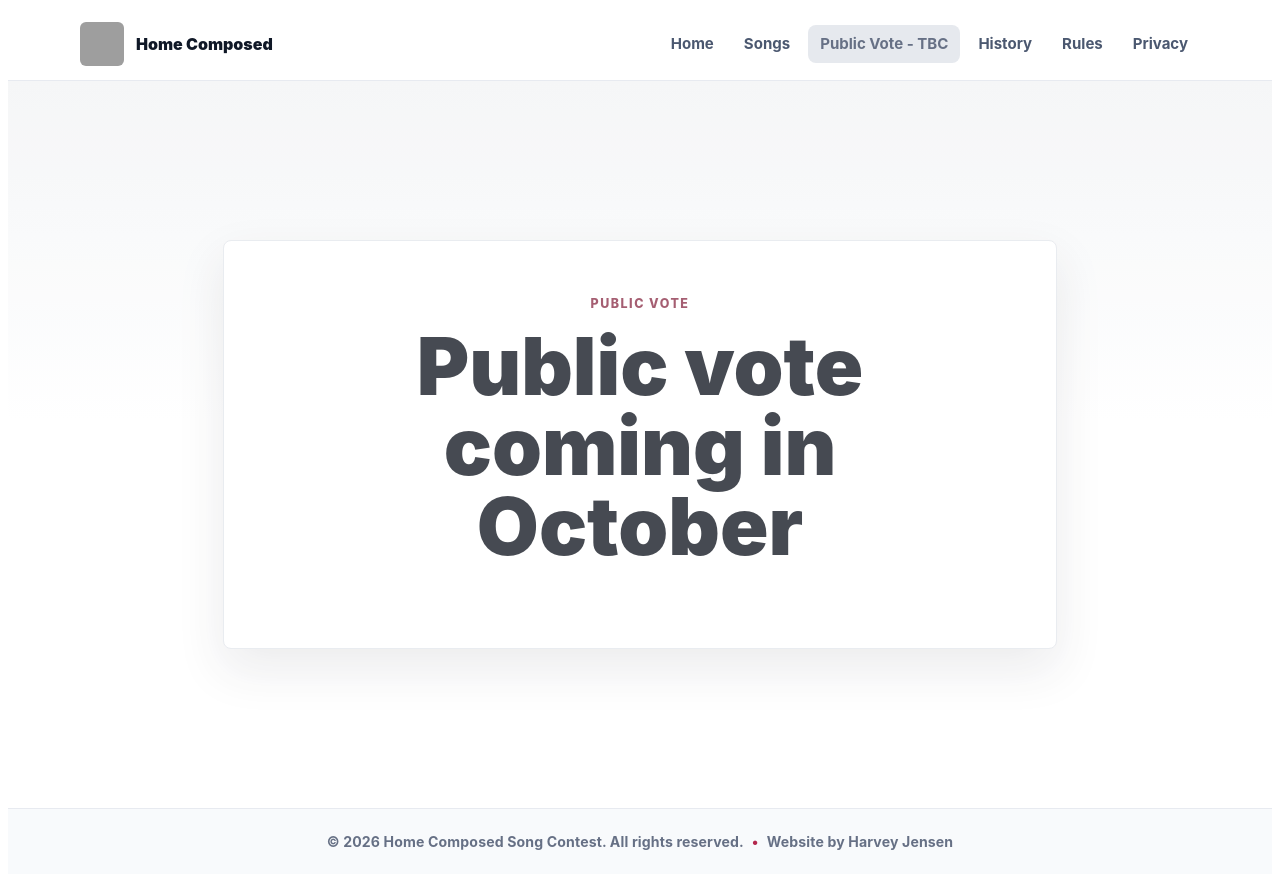
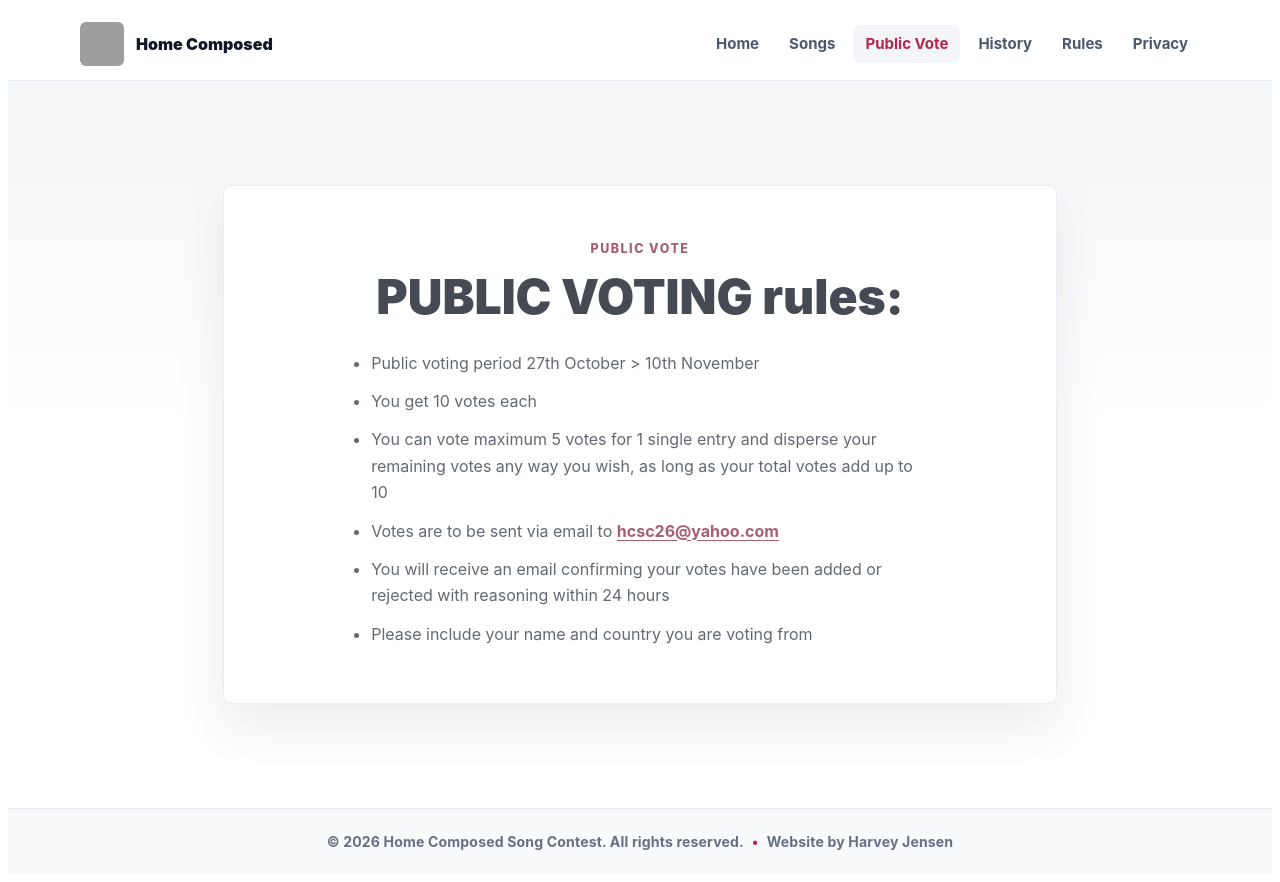
Before and after one commit to Harveyj7/home-composed, an Angular app: page /public-vote in a window 1280 px wide. Built offline with nearby package versions, Linux system fonts and the light colour scheme; grey boxes are pictures that could not be loaded.

Commit message:
public voting

```diff
--- a/src/app/components/home/home.html
+++ b/src/app/components/home/home.html
@@ -23,14 +23,12 @@
 
       <article class="feature-copy feature-copy--hero feature-copy--flashing">
         <p class="eyebrow">Latest update</p>
-        <h2>Song Reveals</h2>
+        <h2>VOTING IS NOW OPEN</h2>
         <p>
-          Hear all of the songs taking part in this year's contest & find out more about the artists.
-          <br>
-          Next up is the voting. Watch this space!
+          You've heard the songs, now support your favourites and get your votes in before 10th November 🙂
         </p>
-        <a class="button button--primary feature-copy__action" routerLink="/songs">
-          Which song will win this year's contest?
+        <a class="button button--primary feature-copy__action" routerLink="/public-vote">
+          PUBLIC VOTE
         </a>
       </article>
     </div>
--- a/src/app/components/nav/nav.html
+++ b/src/app/components/nav/nav.html
@@ -60,14 +60,7 @@
         }
       </div>
     </div>
-    <a
-      class="site-nav__link--tbc"
-      routerLink="/public-vote"
-      routerLinkActive="active"
-      (click)="closeMenu()"
-    >
-      Public Vote - TBC
-    </a>
+    <a routerLink="/public-vote" routerLinkActive="active" (click)="closeMenu()">Public Vote</a>
     <a routerLink="/history" routerLinkActive="active" (click)="closeMenu()">History</a>
     <a routerLink="/rules" routerLinkActive="active" (click)="closeMenu()">Rules</a>
     <a routerLink="/privacy-policy" routerLinkActive="active" (click)="closeMenu()">Privacy</a>
--- a/src/app/components/public-vote/public-vote.html
+++ b/src/app/components/public-vote/public-vote.html
@@ -3,16 +3,25 @@
 <main class="public-vote-page">
   <section class="vote-panel" aria-labelledby="public-vote-title">
     <p class="eyebrow">Public vote</p>
-    <h1 id="songs-title">Public vote coming in October</h1>
-<!--    <h1 id="public-vote-title">Please place your vote here</h1>-->
-<!--    <a-->
-<!--      class="button button&#45;&#45;primary"-->
-<!--      href="https://www.homecomposed.net"-->
-<!--      target="_blank"-->
-<!--      rel="noopener noreferrer"-->
-<!--    >-->
-<!--      Open voting platform-->
-<!--    </a>-->
+
+    <h1 id="public-vote-title">PUBLIC VOTING rules:</h1>
+
+    <ul class="vote-rules">
+      <li>Public voting period 27th October &gt; 10th November</li>
+      <li>You get 10 votes each</li>
+      <li>
+        You can vote maximum 5 votes for 1 single entry and disperse your remaining votes any way you
+        wish, as long as your total votes add up to 10
+      </li>
+      <li>
+        Votes are to be sent via email to <a href="mailto:hcsc26@yahoo.com">hcsc26@yahoo.com</a>
+      </li>
+      <li>
+        You will receive an email confirming your votes have been added or rejected with reasoning
+        within 24 hours
+      </li>
+      <li>Please include your name and country you are voting from</li>
+    </ul>
   </section>
 
 </main>
--- a/src/app/components/public-vote/public-vote.scss
+++ b/src/app/components/public-vote/public-vote.scss
@@ -42,10 +42,30 @@
 h1 {
   margin: 0 0 26px;
   color: #101827;
-  font-size: clamp(2.5rem, 8vw, 5rem);
+  font-size: clamp(2rem, 5vw, 3rem);
   font-weight: 900;
   letter-spacing: 0;
-  line-height: 1;
+  line-height: 1.1;
+}
+
+.vote-rules {
+  max-width: 560px;
+  margin: 0 auto;
+  padding-left: 1.4rem;
+  color: #344054;
+  font-size: 1rem;
+  line-height: 1.65;
+  text-align: left;
+}
+
+.vote-rules li + li {
+  margin-top: 12px;
+}
+
+.vote-rules a {
+  color: #b3274d;
+  font-weight: 700;
+  text-underline-offset: 3px;
 }
 
 .button {
```
